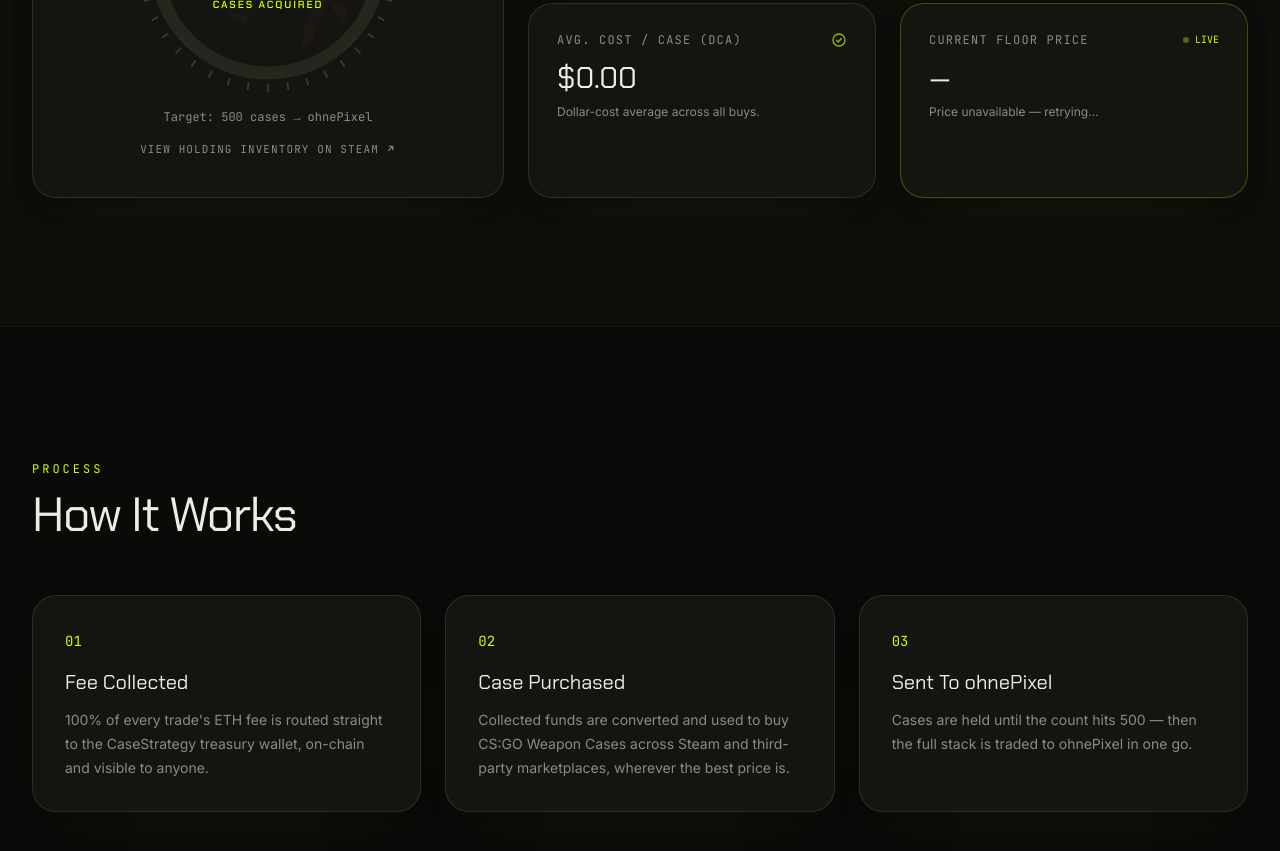
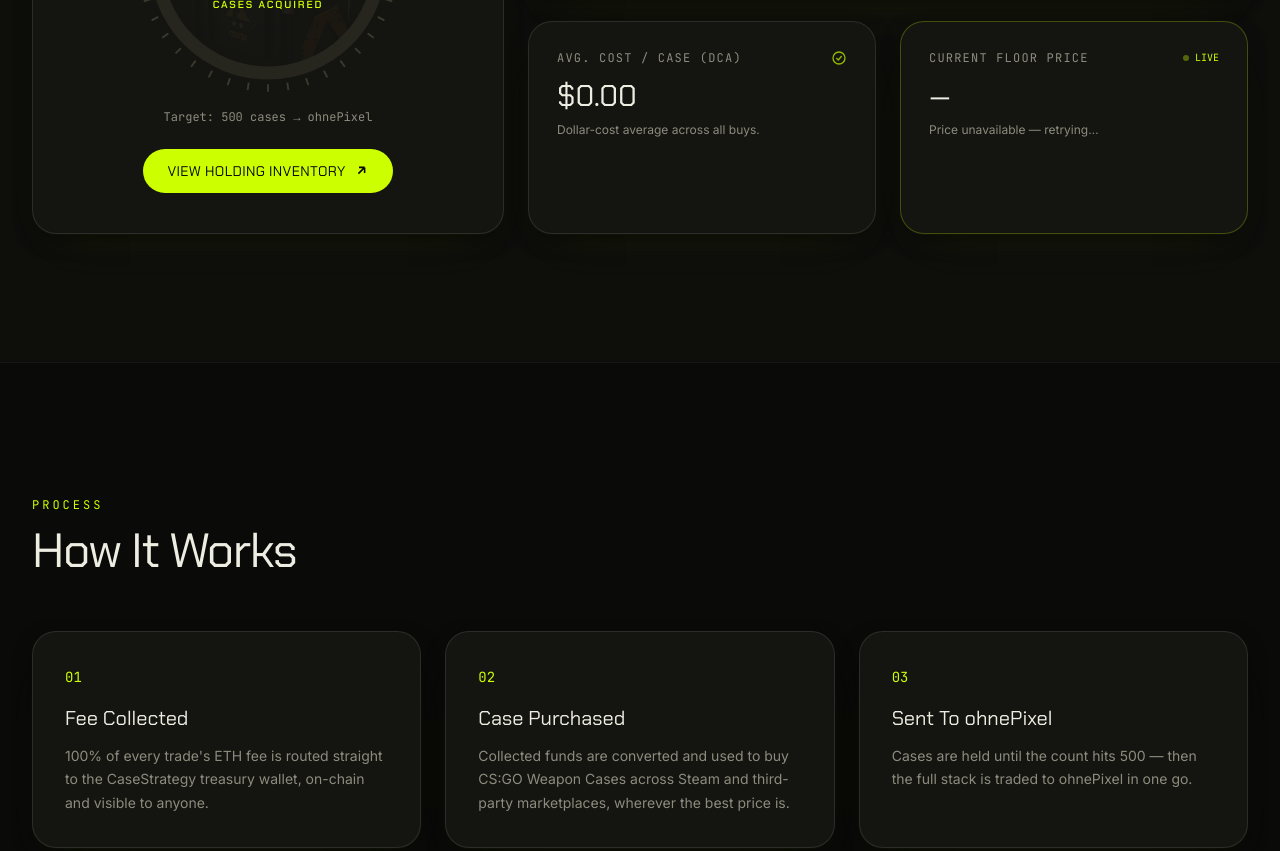
Before and after one commit to anotheryukki/case, a website: page index.html in a window 1280 px wide. Shown: the part 1274-2125 px from the top of the page. Drawn offline with nearby package versions, Linux system fonts and the light colour scheme; no server answers.

Commit message:
Make the Steam inventory link actually visible
It was a tiny muted-gray text link, easy to miss entirely. Promoted
the dashboard one to a full acid-green button matching the hero CTA
weight, and gave the footer pill an acid border and acid-colored text
instead of blending into the surrounding muted UI.

Co-Authored-By: Claude Sonnet 5 <noreply@anthropic.com>

```diff
--- a/index.html
+++ b/index.html
@@ -316,9 +316,9 @@
           <text x="150" y="200" text-anchor="middle" class="font-display" fill="#CCFF00" font-size="11" letter-spacing="2" font-weight="600">CASES ACQUIRED</text>
         </svg>
         <p class="text-center text-xs text-muted mt-2 font-mono">Target: 500 cases → ohnePixel</p>
-        <a href="https://steamcommunity.com/id/casestrategy/" target="_blank" rel="noopener noreferrer" class="mt-4 inline-flex items-center gap-1.5 font-mono text-[11px] uppercase tracking-widest text-muted hover:text-acid transition-colors duration-300">
-          View holding inventory on Steam
-          <svg width="11" height="11" viewBox="0 0 24 24" fill="none" stroke="currentColor" stroke-width="2.5"><path d="M7 17L17 7M17 7H8M17 7v9"/></svg>
+        <a href="https://steamcommunity.com/id/casestrategy/" target="_blank" rel="noopener noreferrer" class="btn-primary mt-6 inline-flex items-center gap-2 font-display font-600 uppercase tracking-wide text-sm px-6 py-3 rounded-full relative">
+          View Holding Inventory
+          <svg width="15" height="15" viewBox="0 0 24 24" fill="none" stroke="currentColor" stroke-width="2.5"><path d="M7 17L17 7M17 7H8M17 7v9"/></svg>
         </a>
       </div>
 
@@ -488,9 +488,9 @@
         <span class="font-mono text-[10px] uppercase tracking-widest text-muted">CA</span>
         <span class="font-mono text-xs text-paper/70">Launching soon</span>
       </div>
-      <a href="https://steamcommunity.com/id/casestrategy/" target="_blank" rel="noopener noreferrer" class="flex items-center gap-2 bg-void border border-white/10 rounded-full pl-3 pr-3 py-1.5 hover:border-acid/40 transition-colors duration-300">
+      <a href="https://steamcommunity.com/id/casestrategy/" target="_blank" rel="noopener noreferrer" class="flex items-center gap-2 bg-void border border-acid/50 rounded-full pl-3 pr-3 py-1.5 hover:bg-acid/10 transition-colors duration-300">
         <span class="font-mono text-[10px] uppercase tracking-widest text-muted">Inventory</span>
-        <span class="font-mono text-xs text-paper/70">Steam ↗</span>
+        <span class="font-mono text-xs text-acid font-600">Steam ↗</span>
       </a>
     </div>
 
```
